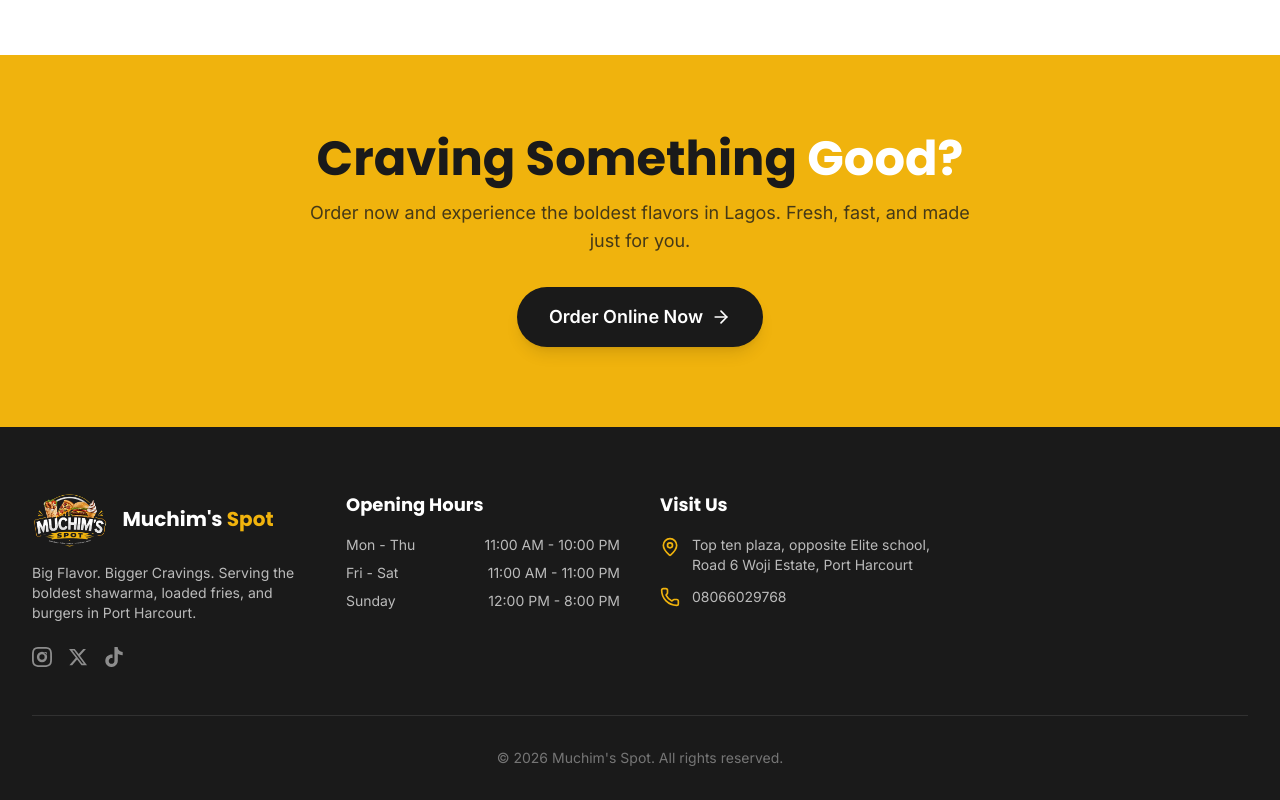
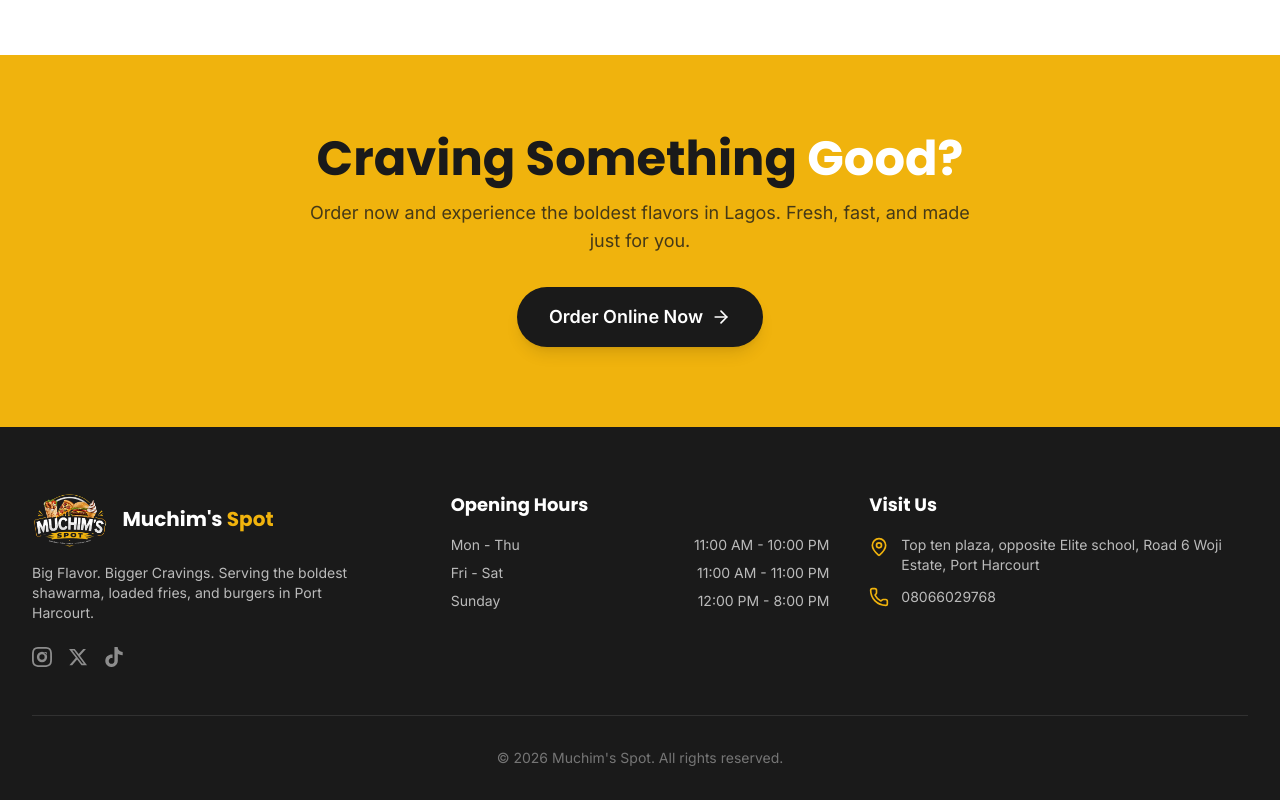
Before and after one commit to only1Mrjoshua/muchims-spot, a React (Vite) app: page / in a window 1280 px wide. Shown: the part 4653-5453 px from the top of the page. Built offline with nearby package versions, Linux system fonts and the light colour scheme.

Commit message:
first commit

```diff
--- a/src/components/layout/Footer.jsx
+++ b/src/components/layout/Footer.jsx
@@ -32,7 +32,7 @@
   return (
     <footer className="bg-charcoal text-white pt-16 pb-8">
       <div className="container-custom">
-        <div className="grid grid-cols-1 md:grid-cols-2 lg:grid-cols-4 gap-10">
+        <div className="grid grid-cols-1 md:grid-cols-2 lg:grid-cols-3 gap-10">
           {/* Brand */}
           <div className="space-y-4">
             <div className="flex items-center gap-3">
```
